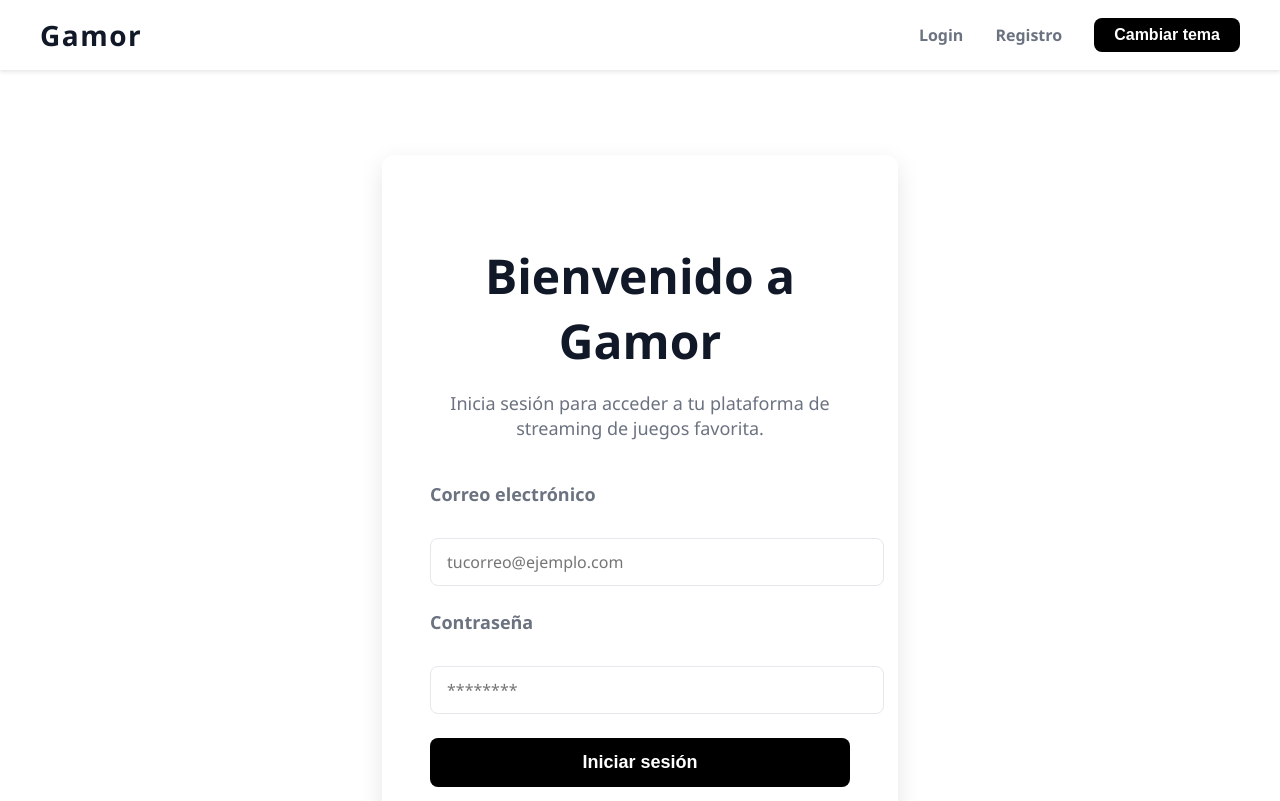
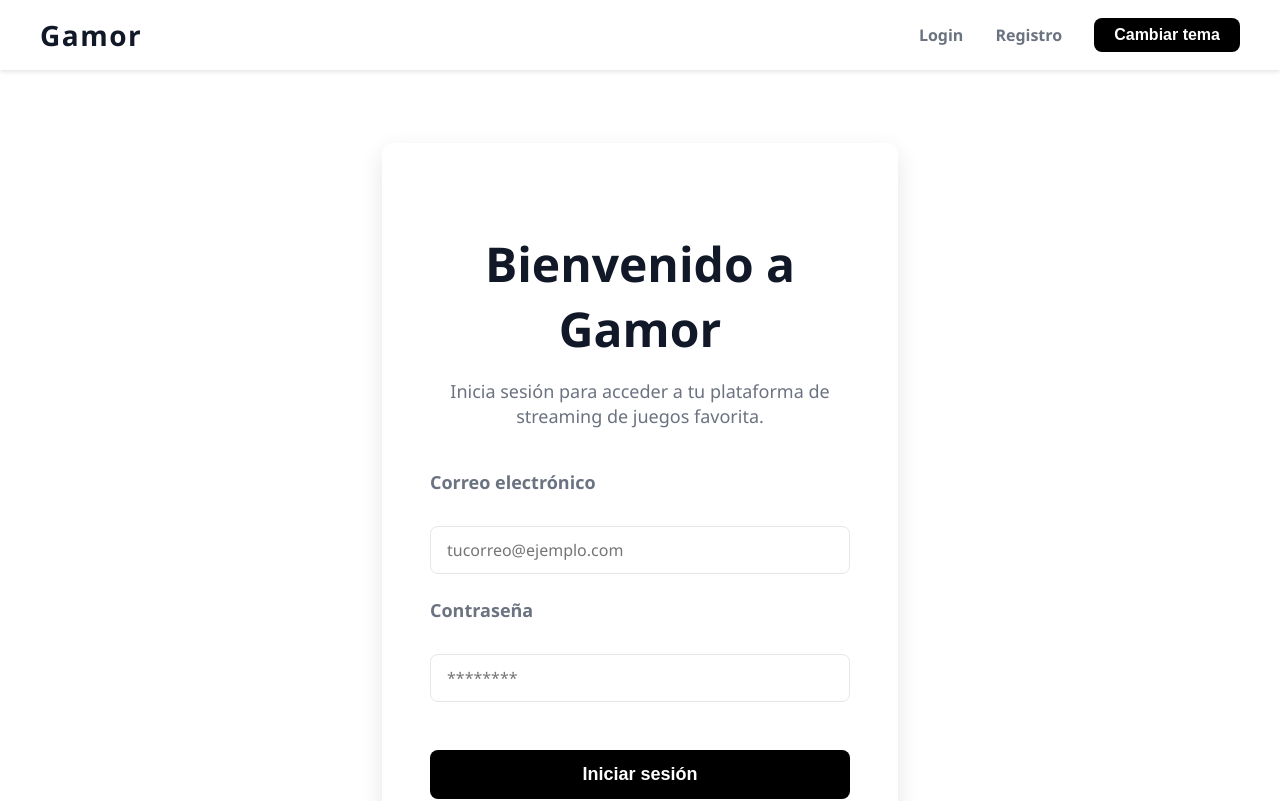
Before and after one commit to CarlosEAlejo/Gamor_Test, a React (Create React App) app: page /login in a window 1280 px wide. Shown: the top 801 px of the page. Built offline with nearby package versions, Linux system fonts and the light colour scheme.

Commit message:
Improve details in Login.css style

```diff
--- a/src/components/login/Login.css
+++ b/src/components/login/Login.css
@@ -83,7 +83,7 @@ body {
 
 .login-form input[type="email"],
 .login-form input[type="password"] {
-  width: 100%;
+  width: auto;
   padding: 0.75rem 1rem;
   font-size: 1rem;
   border: 1.5px solid var(--color-border);
@@ -112,6 +112,7 @@ body {
   font-size: 1.125rem;
   cursor: pointer;
   transition: background-color 0.25s ease;
+  margin-top: 1.5rem;
 }
 
 .login-form button:hover,
```
